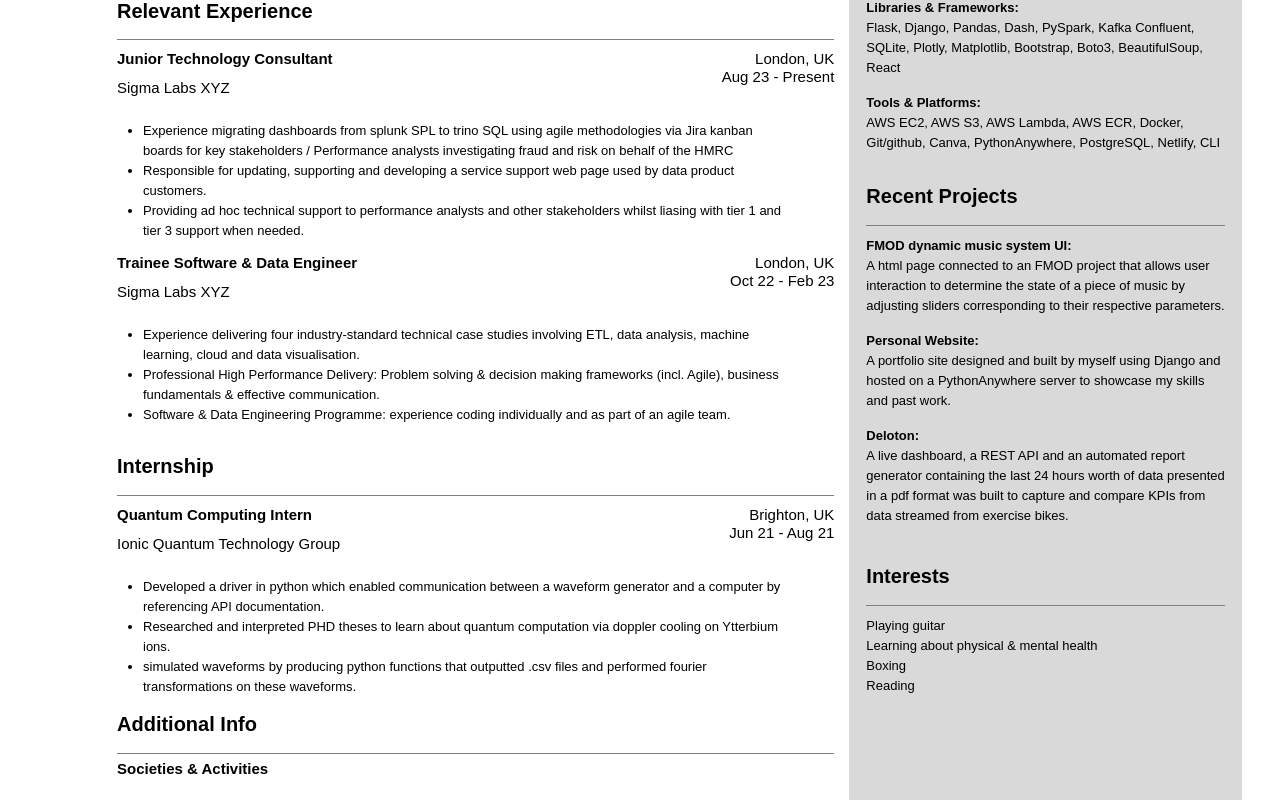
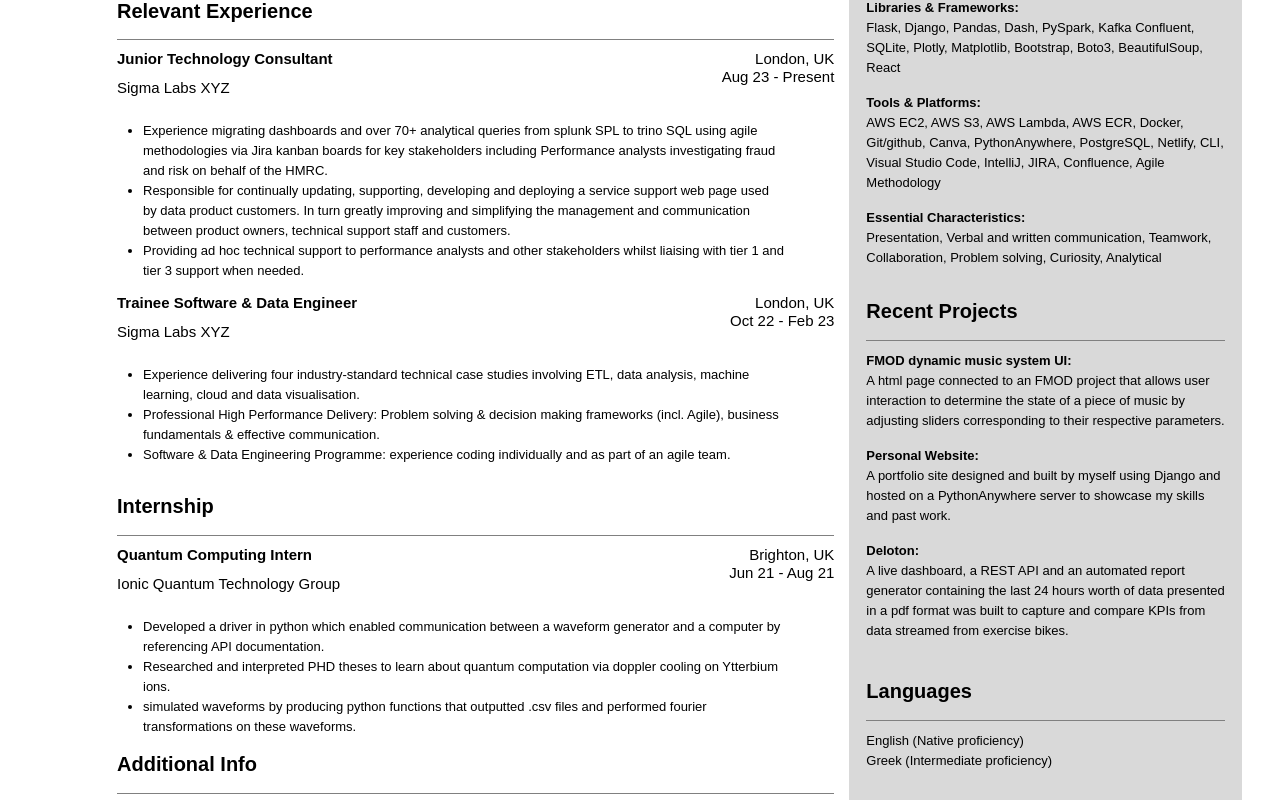
Before and after one commit to Eros-code/Eros-react-cv, a React (Vite) app in the folder my-first-vite-project/: page / in a window 1280 px wide. Shown: the part 500-1300 px from the top of the page. Built offline with nearby package versions, Linux system fonts and the light colour scheme.

Commit message:
Added languages and essential characteristics section and update to experience

```diff
--- a/my-first-vite-project/components/Main.jsx
+++ b/my-first-vite-project/components/Main.jsx
@@ -47,18 +47,19 @@
       <div className="row">
         <ul className="experience_bullets">
           <li>
-            Experience migrating dashboards from splunk SPL to trino SQL using
-            agile methodologies via Jira kanban boards for key stakeholders /
+            Experience migrating dashboards and over 70+ analytical queries from splunk SPL to trino SQL using
+            agile methodologies via Jira kanban boards for key stakeholders including
             Performance analysts investigating fraud and risk on behalf of the
-            HMRC
+            HMRC.
           </li>
           <li>
-            Responsible for updating, supporting and developing a service
-            support web page used by data product customers.
+            Responsible for continually updating, supporting, developing and deploying a service
+            support web page used by data product customers. In turn greatly improving and simplifying
+            the management and communication between product owners, technical support staff and customers.
           </li>
           <li>
             Providing ad hoc technical support to performance analysts and other
-            stakeholders whilst liasing with tier 1 and tier 3 support when
+            stakeholders whilst liaising with tier 1 and tier 3 support when
             needed.
           </li>
         </ul>
--- a/my-first-vite-project/components/Skills.jsx
+++ b/my-first-vite-project/components/Skills.jsx
@@ -53,7 +53,7 @@
   );
 }
 
-function SkillsList() {
+function TechSkillsList() {
   return (
     <section>
       <h1 className="section-heading">Skills</h1>
@@ -77,12 +77,21 @@
         </li>
         <li className="skills-bullet">
           AWS EC2, AWS S3, AWS Lambda, AWS ECR, Docker, Git/github, Canva,
-          PythonAnywhere, PostgreSQL, Netlify, CLI
+          PythonAnywhere, PostgreSQL, Netlify, CLI, Visual Studio Code,
+          IntelliJ, JIRA, Confluence, Agile Methodology
+        </li>
+        <li>
+          <strong>Essential Characteristics:</strong>
+        </li>
+        <li className="skills-bullet">
+          Presentation, Verbal and written communication, Teamwork,
+          Collaboration, Problem solving, Curiosity, Analytical
         </li>
       </ul>
     </section>
   );
 }
+
 
 function RecentProjects() {
   return (
@@ -120,16 +129,30 @@
   );
 }
 
+function Languages() {
+  return (
+    <section>
+      <h1 className="section-heading">Languages</h1>
+      <hr />
+      <ul className="modules-list">
+        <li>English (Native proficiency)</li>
+        <li>Greek (Intermediate proficiency)</li>
+      </ul>
+      <br />
+    </section>
+  );
+}
+
 function Interests() {
   return (
     <section>
       <h1 className="section-heading">Interests</h1>
       <hr />
       <ul className="modules-list">
-        <li>Playing guitar</li>
-        <li>Learning about physical & mental health</li>
-        <li>Boxing</li>
-        <li>Reading</li>
+        <li id="guitar">Playing guitar</li>
+        <li id="health">Learning about physical & mental health</li>
+        <li id="Gym">Gym</li>
+        <li id="Reading">Reading</li>
       </ul>
       <br />
     </section>
@@ -141,8 +164,9 @@
     <div className="skills-page-container">
       <ContactInfo />
       <RelevantModules />
-      <SkillsList />
+      <TechSkillsList />
       <RecentProjects />
+      <Languages />
       <Interests />
     </div>
   );
--- a/my-first-vite-project/src/App.css
+++ b/my-first-vite-project/src/App.css
@@ -244,3 +244,32 @@
   line-height: 18px;
   text-align: right;
 }
+
+/* ============= Interests list styling =============== */
+#Gym::before {
+  content: "\f44b";
+  font-family: "FontAwesome";
+  padding-right: 5px;
+  font-size: 20px;
+}
+
+#Reading::before {
+  content: "\f02d";
+  font-family: "FontAwesome";
+  padding-right: 5px;
+  font-size: 20px;
+}
+
+#guitar::before {
+  content: "\f7a6";
+  font-family: "FontAwesome";
+  padding-right: 5px;
+  font-size: 20px;
+}
+
+#health::before {
+  content: "\f21e";
+  font-family: "FontAwesome";
+  padding-right: 5px;
+  font-size: 20px;
+}
```
